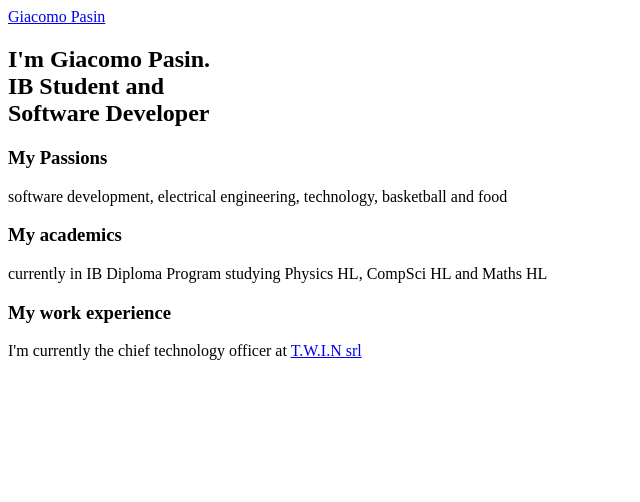
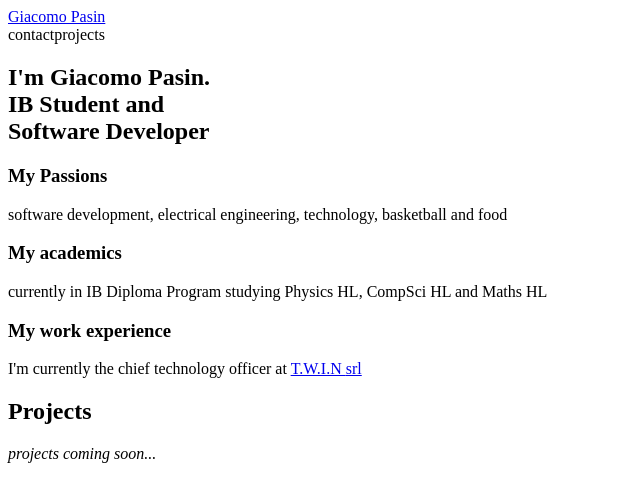
Before and after one commit to jackpeck2004/personal_website, a Next.js app in the folder next/: page / in a window 1280 px wide. Shown: the top 502 px of the page, without its empty margins (0-640 px from the left). Built offline with nearby package versions, Linux system fonts and the light colour scheme.

Commit message:
began to create project section

```diff
--- a/next/components/layout.tsx
+++ b/next/components/layout.tsx
@@ -1,4 +1,5 @@
 import React from 'react';
+import Menu from './menu';
 import Meta from './meta';
 import Topbar from './topbar';
 
@@ -11,6 +12,7 @@ const Layout: React.FC<LayoutProps> = ({ pageTitle, children }) => {
   return (
     <>
       <Topbar />
+      <Menu />
       {pageTitle ? <Meta pageTitle={pageTitle} /> : <Meta />}
       <div>
         <main>{children}</main>
--- /dev/null
+++ b/next/components/menu.tsx
@@ -0,0 +1,39 @@
+import React from 'react';
+import { Link } from 'react-scroll';
+import { FixedLengthArray } from '../lib/types';
+
+interface ScrollLink {
+  anchor: string;
+  desc: string;
+}
+
+const Menu: React.FC = () => {
+  const links: FixedLengthArray<ScrollLink, 2> = [
+    {
+      anchor: 'contact',
+      desc: 'contact',
+    },
+    {
+      anchor: 'projects',
+      desc: 'projects',
+    },
+  ];
+
+  return (
+    <div className="fixed transform -rotate-90 top-64 -right-16 md:right-0 uppercase flex flex-row-reversed w-48 justify-between">
+      {links &&
+        links.map((link: ScrollLink, idx: number) => (
+          <Link
+            className="cursor-pointer"
+            to={link.anchor}
+            smooth={true}
+            spy={true}
+          >
+            {link.desc}
+          </Link>
+        ))}
+    </div>
+  );
+};
+
+export default Menu;
--- a/next/package.json
+++ b/next/package.json
@@ -13,6 +13,7 @@
     "next": "10.0.9",
     "react": "17.0.1",
     "react-dom": "17.0.1",
+    "react-scroll": "^1.8.2",
     "react-smooth-marquee": "^1.0.0"
   },
   "devDependencies": {
--- a/next/pages/index.tsx
+++ b/next/pages/index.tsx
@@ -63,6 +63,17 @@ const Home: React.FC = () => {
             ))}
           </div>
         </div>
+        <div className="mt-32">
+          <h2
+            id="projects"
+            className="font-bold lowercase text-2xl sm:text-4xl md:text-5cl lg:text-6xl xl:text-7xl"
+          >
+            Projects
+          </h2>
+          <p className="mt-10">
+            <i>projects coming soon...</i>
+          </p>
+        </div>
       </article>
     </Layout>
   );
```
Also changed, not shown: 1 other file (tests, documents, lock files or other folders).
